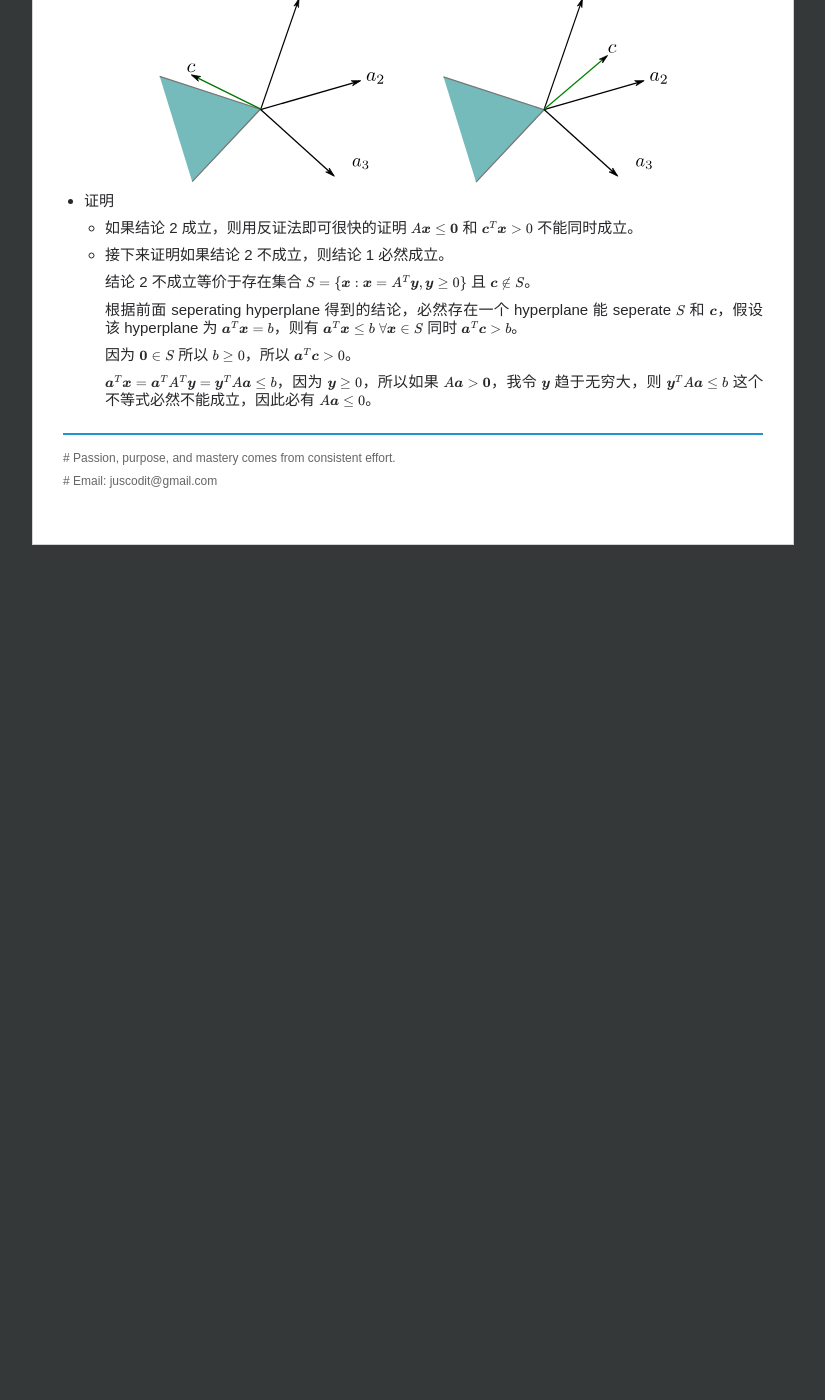
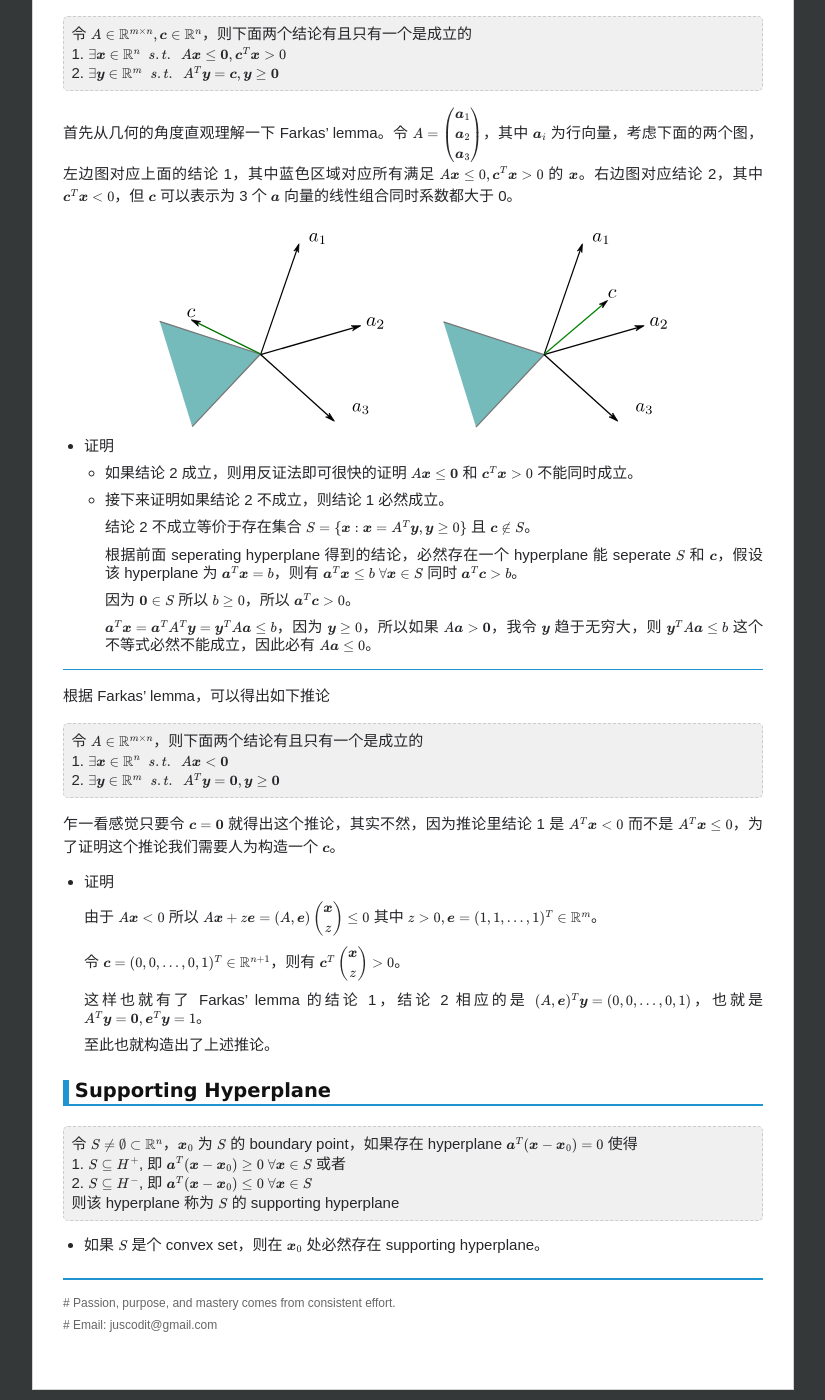
Before and after one commit to chenrushan/chenrushan.github.io, a Jekyll site: the page built from _posts/2014-04-15-NP-04-convex-set.markdown, in a window 1280 px wide and 1400 px high, scrolled down 6100 px. Shown: the whole window, without its empty margins (227-1052 px from the left). Built offline with Jekyll 4.4.1, drawn with Linux system fonts in a browser that asks for light colours; Markdown is read by kramdown in place of the engine named in the settings; formulas are drawn with MathJax 3; before the commit the page ends 6655 px from its top, so only the background shows below that; some of the changed text lies outside the part shown.

Commit message:
[np04]: finish

```diff
--- a/_posts/2014-04-15-NP-04-convex-set.markdown
+++ b/_posts/2014-04-15-NP-04-convex-set.markdown
@@ -237,7 +237,23 @@
 
 * 如果条件变为 $\boldsymbol{a}^T\boldsymbol{x} > b + \varepsilon \; \forall x \in S_1 \; \forall \varepsilon \geq 0,\;\boldsymbol{a}^T\boldsymbol{x} \leq b \; \forall x \in S_2$，则称为 strongly seperate
 
-另外，根据上面给出的两个 convex set 定理，给定一个 closed convex set $S$ 和点 $\boldsymbol{y} \notin S$，一定存在一个 hyperplane $\boldsymbol{a}^T\boldsymbol{x} = b$ 能 seperate $\boldsymbol{y}$ 和 $S$。因为 $(\boldsymbol{y} - \boldsymbol{x}_0)^T(\boldsymbol{x} - \boldsymbol{x}_0) \leq 0 \;\; \forall \boldsymbol{x} \in S$，所以只要令 $\boldsymbol{a} = \boldsymbol{y} - \boldsymbol{x}_0, b = \boldsymbol{a}^T \boldsymbol{x}\_0$，就能使得 $\boldsymbol{a}^T\boldsymbol{x} \leq b \; \forall \boldsymbol{x} \in S$，而 $\boldsymbol{a}^T \boldsymbol{y} - b = (\boldsymbol{y} - \boldsymbol{x}_0)^T(\boldsymbol{y} - \boldsymbol{x}_0)$，因为 $\boldsymbol{y} \neq \boldsymbol{x}\_0$，所以 $\boldsymbol{a}^T \boldsymbol{y} > b$。
+另外，根据上面给出的两个 convex set 定理，给定一个 closed convex set $S$ 和点 $\boldsymbol{y} \notin S$，一定存在一个 hyperplane $\boldsymbol{a}^T\boldsymbol{x} = b$ 能 seperate $\boldsymbol{y}$ 和 $S$。如下两个 hyperplane 均满足要求
+
+* 经过 $\boldsymbol{x}\_0$ 的 hyperplane。因为 $(\boldsymbol{y} - \boldsymbol{x}_0)^T(\boldsymbol{x} - \boldsymbol{x}_0) \leq 0 \;\; \forall \boldsymbol{x} \in S$，所以只要令 $\boldsymbol{a} = \boldsymbol{y} - \boldsymbol{x}_0, b = \boldsymbol{a}^T \boldsymbol{x}\_0$，就能使得 $\boldsymbol{a}^T\boldsymbol{x} \leq b \; \forall \boldsymbol{x} \in S$，而 $\boldsymbol{a}^T \boldsymbol{y} - b = (\boldsymbol{y} - \boldsymbol{x}_0)^T(\boldsymbol{y} - \boldsymbol{x}_0)$，因为 $\boldsymbol{y} \neq \boldsymbol{x}\_0$，所以 $\boldsymbol{a}^T \boldsymbol{y} > b$。
+
+* 经过 $\boldsymbol{y}$ 的 hyperplane。易证 $(\boldsymbol{y} - \boldsymbol{x}_0)^T(\boldsymbol{x} - \boldsymbol{y}) < (\boldsymbol{y} - \boldsymbol{x}_0)^T(\boldsymbol{x} - \boldsymbol{x}_0) \leq 0$ (两边相减即可得该不等式)，所以 $\forall \boldsymbol{x} \in S$ 都有 $(\boldsymbol{y} - \boldsymbol{x}_0)^T(\boldsymbol{x} - \boldsymbol{y}) < 0$，所以这个 hyperplane 也能 seperate $S$ 和 $\boldsymbol{y}$，对应的 $\boldsymbol{a} = \boldsymbol{y} - \boldsymbol{x}_0, b = \boldsymbol{a}^T \boldsymbol{y}$。
+
+----------
+
+<blockquote>
+如果 $S_1, S_2$ 是非空且无交集的 convex set，那必然存在一个 hyperplane 能 seperate $S_1, S_2$
+</blockquote>
+
+* 证明
+
+  令 $S = S\_1 - S\_2 = \\{\boldsymbol{x}\_1 - \boldsymbol{x}\_2 : \boldsymbol{x}\_1 \in S\_1, \boldsymbol{x}\_2 \in S\_2\\}$，易知 $\boldsymbol{0} \notin S$。
+
+  根据上面的结论，可以构造一个 hyperplane $\boldsymbol{a}^T(\boldsymbol{x} - \boldsymbol{0}) = 0$ 能 seperate $S$ 和 $\boldsymbol{0}$。也就是存在 hyperplane 使得 $\boldsymbol{a}^T\boldsymbol{x}\_1 < \boldsymbol{a}^T\boldsymbol{x}\_2$。
 
 #### Cone
 
@@ -272,3 +288,36 @@
      因为 $\boldsymbol{0} \in S$ 所以 $b \geq 0$，所以 $\boldsymbol{a}^T\boldsymbol{c} > 0$。
 
      $\boldsymbol{a}^T\boldsymbol{x} = \boldsymbol{a}^T A^T \boldsymbol{y} = \boldsymbol{y}^T A\boldsymbol{a} \leq b$，因为 $\boldsymbol{y} \geq 0$，所以如果 $A\boldsymbol{a} > \boldsymbol{0}$，我令 $\boldsymbol{y}$ 趋于无穷大，则 $\boldsymbol{y}^T A\boldsymbol{a} \leq b$ 这个不等式必然不能成立，因此必有 $A\boldsymbol{a} \leq 0$。
+
+----------
+
+根据 Farkas' lemma，可以得出如下推论
+
+<blockquote>
+令 $A \in \mathbb{R}^{m\times n}$，则下面两个结论有且只有一个是成立的 <br/>
+1. $\exists \boldsymbol{x} \in \mathbb{R}^n \;\;s.t.\;\; A\boldsymbol{x} < \boldsymbol{0}$<br/>
+2. $\exists \boldsymbol{y} \in \mathbb{R}^m \;\;s.t.\;\; A^T\boldsymbol{y} = \boldsymbol{0}, \boldsymbol{y} \geq \boldsymbol{0}$
+</blockquote>
+
+乍一看感觉只要令 $\boldsymbol{c} = \boldsymbol{0}$ 就得出这个推论，其实不然，因为推论里结论 1 是 $A^T\boldsymbol{x} < 0$ 而不是 $A^T\boldsymbol{x} \leq 0$，为了证明这个推论我们需要人为构造一个 $\boldsymbol{c}$。
+
+* 证明
+
+  由于 $A\boldsymbol{x} < 0$ 所以 $A\boldsymbol{x} + z\boldsymbol{e} = (A, \boldsymbol{e})\begin{pmatrix} \boldsymbol{x} \\\\ z\end{pmatrix}\leq 0$ 其中 $z > 0, \boldsymbol{e} = (1, 1, ..., 1)^T \in \mathbb{R}^m$。
+
+  令 $\boldsymbol{c} = (0, 0, ..., 0, 1)^T \in \mathbb{R}^{n+1}$，则有 $\boldsymbol{c}^T \begin{pmatrix} \boldsymbol{x} \\\\ z\end{pmatrix} > 0$。
+
+  这样也就有了 Farkas' lemma 的结论 1，结论 2 相应的是 $(A, \boldsymbol{e})^T \boldsymbol{y} = (0, 0, ..., 0, 1)$，也就是 $A^T \boldsymbol{y} = \boldsymbol{0}, \boldsymbol{e}^T \boldsymbol{y} = 1$。
+
+  至此也就构造出了上述推论。
+
+### Supporting Hyperplane
+
+<blockquote>
+令 $S \neq \emptyset \subset \mathbb{R}^n$，$\boldsymbol{x}_0$ 为 $S$ 的 boundary point，如果存在 hyperplane $\boldsymbol{a}^T(\boldsymbol{x} - \boldsymbol{x}_0) = 0$ 使得<br/>
+1. $S \subseteq H^+$, 即 $\boldsymbol{a}^T(\boldsymbol{x} - \boldsymbol{x}_0) \geq 0 \; \forall \boldsymbol{x} \in S$ 或者 <br/>
+2. $S \subseteq H^-$, 即 $\boldsymbol{a}^T(\boldsymbol{x} - \boldsymbol{x}_0) \leq 0 \; \forall \boldsymbol{x} \in S$<br/>
+则该 hyperplane 称为 $S$ 的 supporting hyperplane
+</blockquote>
+
+* 如果 $S$ 是个 convex set，则在 $\boldsymbol{x}\_0$ 处必然存在 supporting hyperplane。
```
